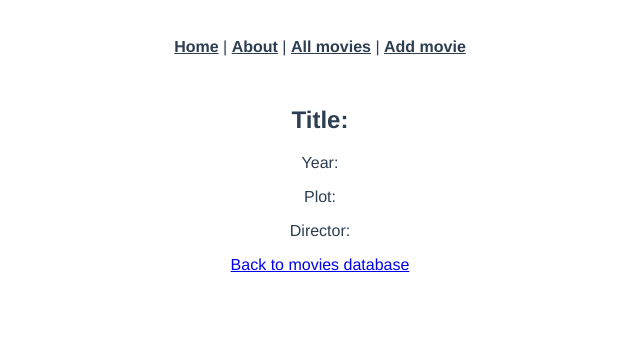
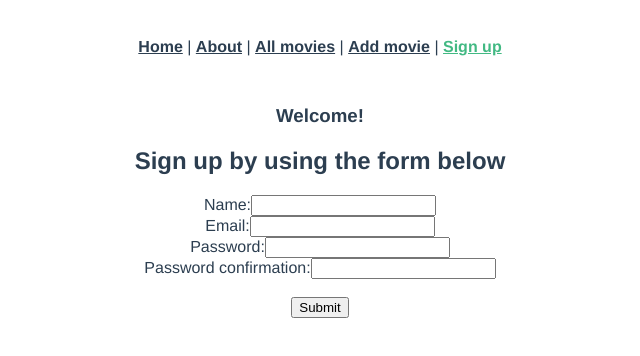
Before and after one commit to SamSharff/movie-vue-app-frontend, a Vue app: page /movies/signup in a window 1280 px wide. Shown: the top 356 px of the page, without its empty margins (320-960 px from the left). Built offline with nearby package versions, Linux system fonts and the light colour scheme; no server answers.

Commit message:
adds MoviesSignUp.vue component; imports component and adds route to index.js; adds router link to html

```diff
--- a/src/App.vue
+++ b/src/App.vue
@@ -7,6 +7,8 @@
     <router-link to="/movies">All movies</router-link>
     |
     <router-link to="/movies/new">Add movie</router-link>
+    |
+    <router-link to="/movies/signup">Sign up</router-link>
   </nav>
   <router-view />
 </template>
--- a/src/router/index.js
+++ b/src/router/index.js
@@ -3,6 +3,7 @@ import HomeView from "../views/HomeView.vue";
 import MoviesIndex from "../views/MoviesIndex.vue";
 import MoviesNew from "../views/MoviesNew.vue";
 import MoviesShow from "../views/MoviesShow.vue";
+import MoviesSignUp from "../views/MoviesSignUp.vue";
 
 const routes = [
   {
@@ -33,6 +34,11 @@ const routes = [
     name: "movies-show",
     component: MoviesShow,
   },
+  {
+    path: "/movies/signup",
+    name: "movies-signup",
+    component: MoviesSignUp,
+  },
 ];
 
 const router = createRouter({
--- a/src/views/MoviesShow.vue
+++ b/src/views/MoviesShow.vue
@@ -23,6 +23,6 @@ export default {
     <p>Plot: {{ movie.plot }}</p>
     <p>Director: {{ movie.director }}</p>
     <!-- <button v-on:click="moviesIndex()">Back to movies database</button> -->
-    <router-link to="/movies">Back to movies database</router-link>
+    <router-link to="/movies">Back to database</router-link>
   </div>
 </template>
--- /dev/null
+++ b/src/views/MoviesSignUp.vue
@@ -0,0 +1,54 @@
+<script>
+import axios from "axios";
+
+export default {
+  data: function () {
+    return {
+      newUserParams: {},
+      errors: [],
+    };
+  },
+  methods: {
+    submit: function () {
+      axios
+        .post("/users", this.newUserParams)
+        .then((response) => {
+          console.log(response.data);
+          this.$router.push("/login");
+        })
+        .catch((error) => {
+          this.errors = error.repsponse.data.errors;
+        });
+    },
+  },
+};
+</script>
+<template>
+  <div class="signup">
+    <form v-on:submit.prevent="submit()">
+      <h3>Welcome!</h3>
+      <h2>Sign up by using the form below</h2>
+      <ul>
+        <li v-for="error in errors" v-bind:key="error">{{ error }}</li>
+      </ul>
+      <div>
+        <label>Name:</label>
+        <input type="text" v-model="newUserParams.name" />
+      </div>
+      <div>
+        <label>Email:</label>
+        <input type="email" v-model="newUserParams.email" />
+      </div>
+      <div>
+        <label>Password:</label>
+        <input type="password" v-model="newUserParams.password" />
+      </div>
+      <div>
+        <label>Password confirmation:</label>
+        <input type="password" v-model="newUserParams.password_confirmation" />
+      </div>
+      <br />
+      <input type="submit" value="Submit" />
+    </form>
+  </div>
+</template>
```
